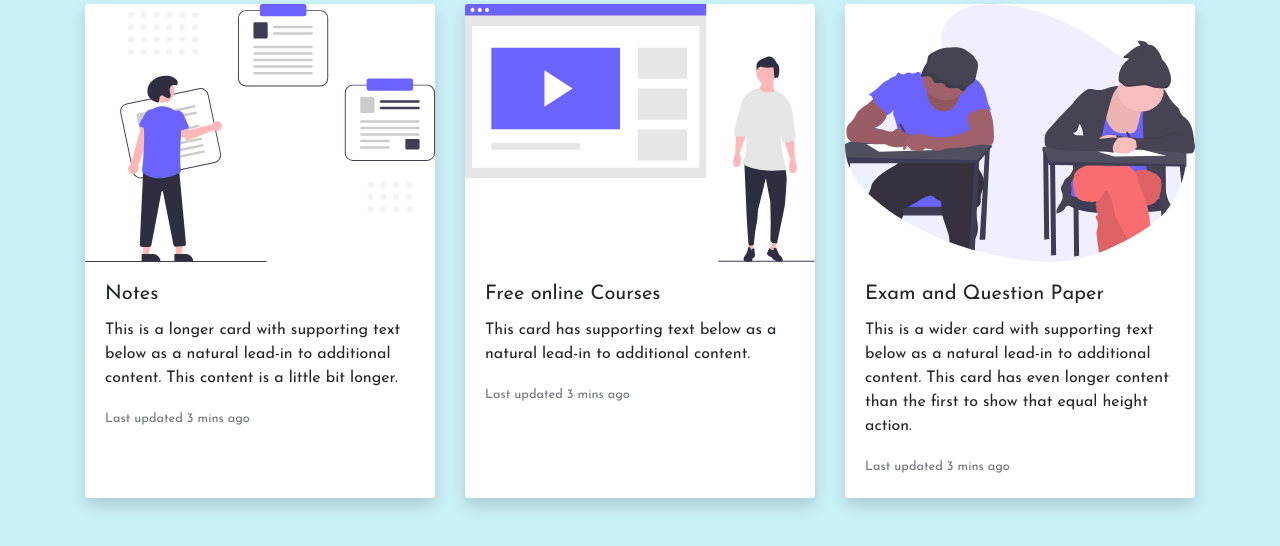
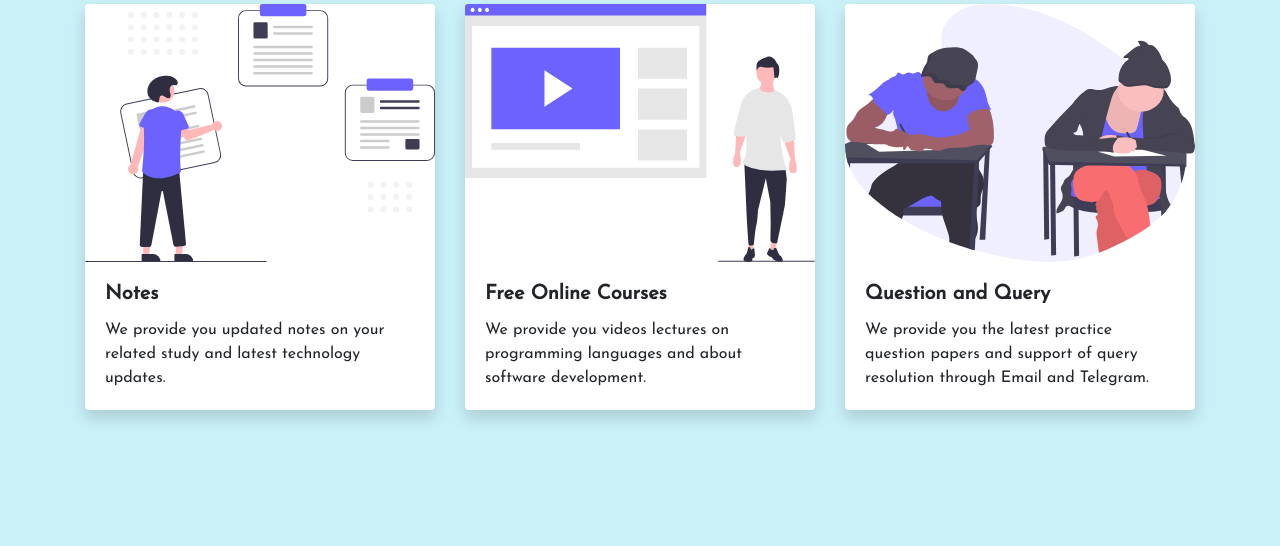
Before and after one commit to VAMM-ACADEMY/VAMM-MINI, a PHP site: page / in a window 1280 px wide. Shown: the part 810-1356 px from the top of the page. After the commit the page ends 1231 px from the top, so only its background shows below. Run offline with PHP 8.4, Linux system fonts and the light colour scheme.

Commit message:
update about us

```diff
--- a/about.html
+++ b/about.html
@@ -76,7 +76,7 @@
                     VAMM ACADEMY
                 </p>
                 <div class="row">
-                    <div class="col-md-6 text-justify ml-2">
+                    <div class="col-md-6">
                         <p class="h5 pt-2"> Is an Educational website (VAMM Academy) for Software development and
                             programming
                             languages in which we provide study material like notes, videos and related question papers.
@@ -106,7 +106,9 @@
                         </p>
 
                     </div>
-                    <div class="col-md-6"></div>
+                    <div class="col-md-6 pt-5">
+                        <img src="img/undraw/undraw_Profile_data_re_v81r.svg" class="img-fluid" alt="Responsive image">
+                    </div>
                 </div>
                 <!-- <small class="h6 text-muted mt-0">
                     A better way to grow your Learning Skills.
--- a/index.html
+++ b/index.html
@@ -87,21 +87,24 @@
                             <div class="modal-body">
                                 <form>
                                     <div class="form-group">
-                                      <label for="exampleInputEmail1">Email address</label>
-                                      <input type="email" class="form-control badge-pill" id="exampleInputEmail1" aria-describedby="emailHelp">
-                                      <small id="emailHelp" class="form-text text-muted">We'll never share your email with anyone else.</small>
+                                        <label for="exampleInputEmail1">Email address</label>
+                                        <input type="email" class="form-control badge-pill" id="exampleInputEmail1"
+                                            aria-describedby="emailHelp">
+                                        <small id="emailHelp" class="form-text text-muted">We'll never share your email
+                                            with anyone else.</small>
                                     </div>
                                     <div class="form-group">
-                                      <label for="exampleInputPassword1">Password</label>
-                                      <input type="password" class="form-control badge-pill" id="exampleInputPassword1">
+                                        <label for="exampleInputPassword1">Password</label>
+                                        <input type="password" class="form-control badge-pill"
+                                            id="exampleInputPassword1">
                                     </div>
                                     <div class="form-group">
-                                    <a href="#" role="button">Forget Password?</a>
+                                        <a href="#" role="button">Forget Password?</a>
                                     </div>
                                     <button type="submit" class="btn btn-info badge-pill">Login</button>
                                     <div class="text-right">
-                                    <a href="create.html"   role="button">Create a Account?</a>
-                                </div>
+                                        <a href="create.html" role="button">Create a Account?</a>
+                                    </div>
                                 </form>
                             </div>
                         </div>
@@ -120,29 +123,25 @@
                     <div class="card bg-info-custom  border-0 shadow">
                         <img src="img/undraw/notes.svg" class="card-img-top" alt="...">
                         <div class="card-body">
-                            <h5 class="card-title">Notes</h5>
-                            <p class="card-text">This is a longer card with supporting text below as a natural lead-in
-                                to additional content. This content is a little bit longer.</p>
-                            <p class="card-text"><small class="text-muted">Last updated 3 mins ago</small></p>
+                            <h5 class="card-title font-weight-bold">Notes</h5>
+                            <p class="card-text">We provide you updated notes on your related study and latest
+                                technology updates.</p>
                         </div>
                     </div>
                     <div class="card bg-info-custom  border-0 shadow">
                         <img src="img/undraw/undraw_online_video_ivvq.svg" class="card-img-top" alt="...">
                         <div class="card-body">
-                            <h5 class="card-title">Free online Courses</h5>
-                            <p class="card-text">This card has supporting text below as a natural lead-in to additional
-                                content.</p>
-                            <p class="card-text"><small class="text-muted">Last updated 3 mins ago</small></p>
+                            <h5 class="card-title font-weight-bold">Free Online Courses</h5>
+                            <p class="card-text">We provide you videos lectures on programming languages and about
+                                software development.</p>
                         </div>
                     </div>
                     <div class="card bg-info-custom  border-0 shadow">
                         <img src="img/undraw/undraw_exams_g4ow.svg" class="card-img-top" alt="...">
                         <div class="card-body">
-                            <h5 class="card-title">Exam and Question Paper</h5>
-                            <p class="card-text">This is a wider card with supporting text below as a natural lead-in to
-                                additional content. This card has even longer content than the first to show that equal
-                                height action.</p>
-                            <p class="card-text"><small class="text-muted">Last updated 3 mins ago</small></p>
+                            <h5 class="card-title font-weight-bold">Question and Query</h5>
+                            <p class="card-text">We provide you the latest practice question papers and support of query
+                                resolution through Email and Telegram.</p>
                         </div>
                     </div>
                 </div>
```
Also changed, not shown: css/about.css (line endings or trailing spaces), img/undraw/undraw_Profile_data_re_v81r.svg (added).
